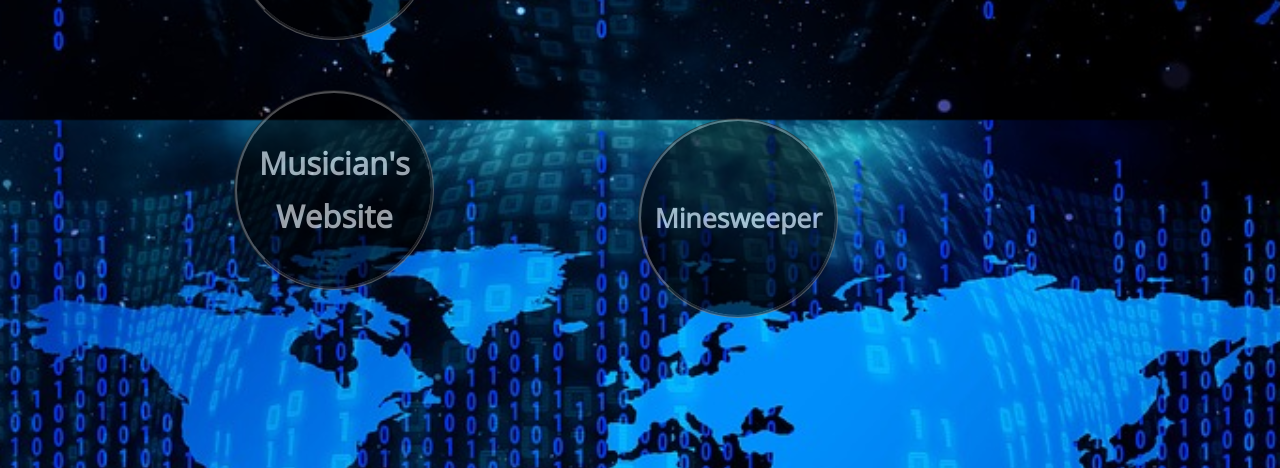
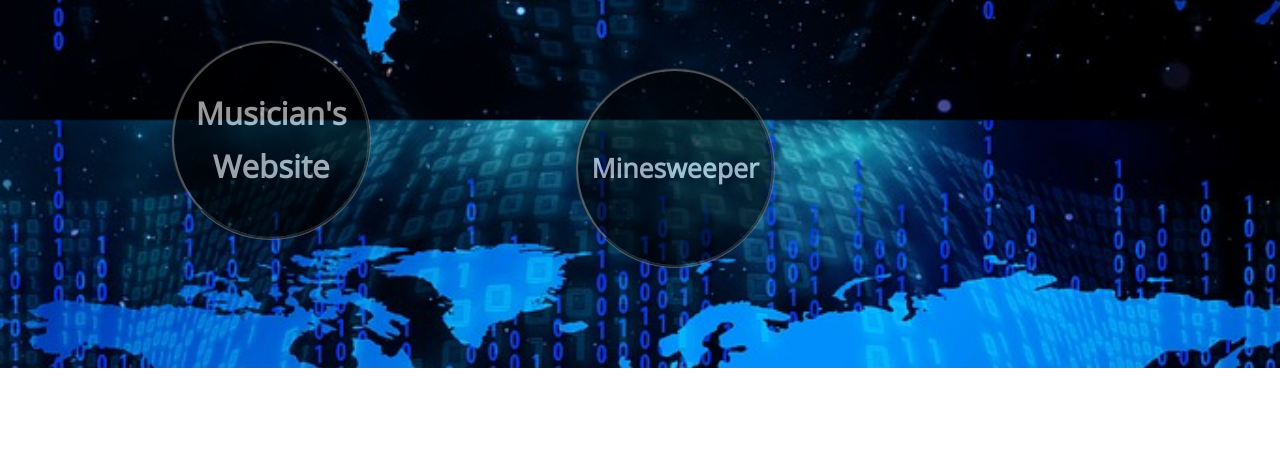
Before and after one commit to riyawalia/riyawalia.github.io, a plain HTML site: page projects.html in a window 1280 px wide. Shown: the part 680-1148 px from the top of the page. After the commit the page ends 1048 px from the top, so only its background shows below. Drawn offline with nearby package versions, Linux system fonts and the light colour scheme; a web font is replaced by a local one.

Commit message:
Fixed positioning of icons

```diff
--- a/css/projects.css
+++ b/css/projects.css
@@ -46,8 +46,8 @@
 	font-size: 70px;
 }
 .icons_container {
-    width: 80%;
-    margin: 150px auto;
+    width: 90%;
+    margin: 100px auto;
 }
 .icon {
     background-color: black;
@@ -57,8 +57,8 @@
     height: 200px;
     width: 200px;
     border-radius: 100%;
-    margin: 50px 100px 0 100px;
-    display: inline;
+     margin: 50px 100px 0 100px;
+    display: inline-block;
 }
 .icon:hover {
     opacity: 0.8;
```
